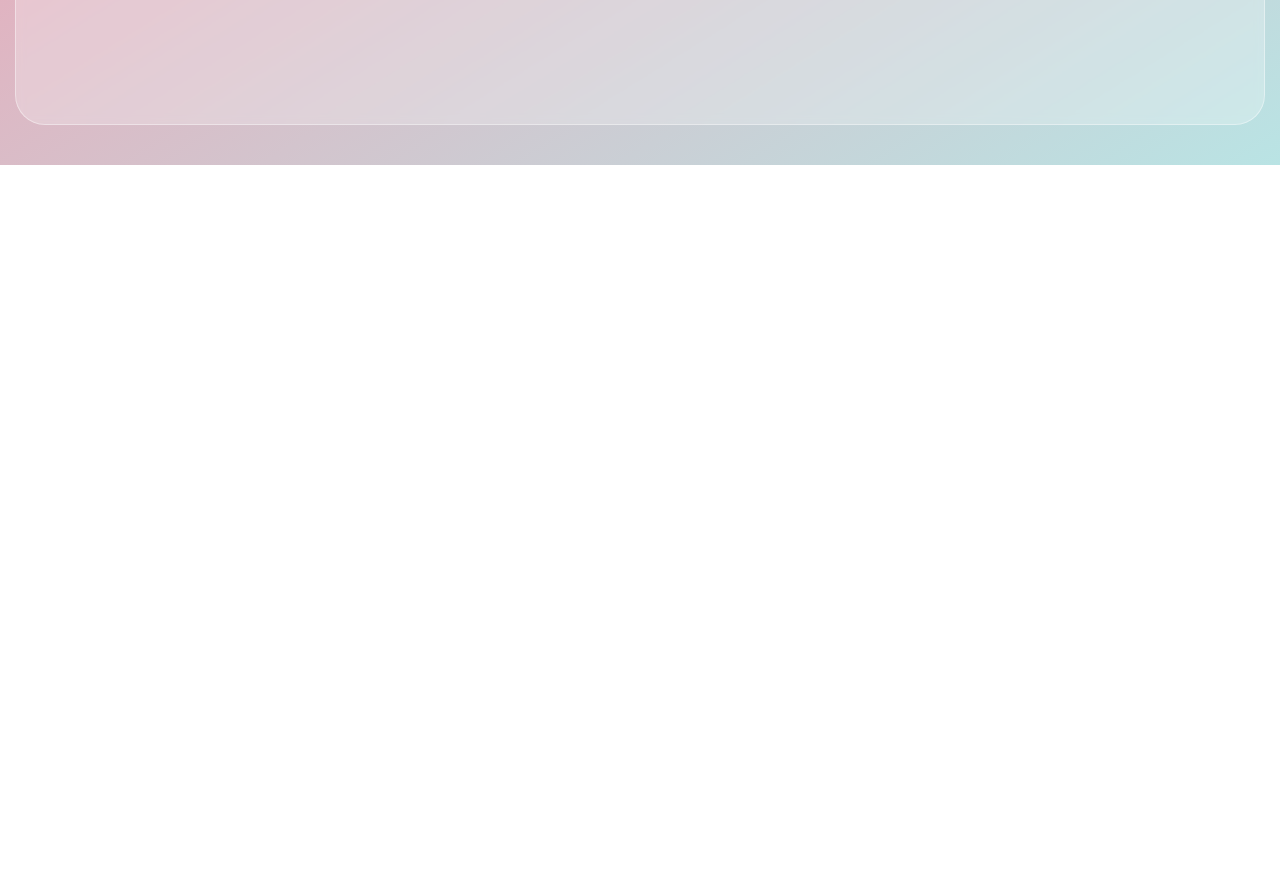
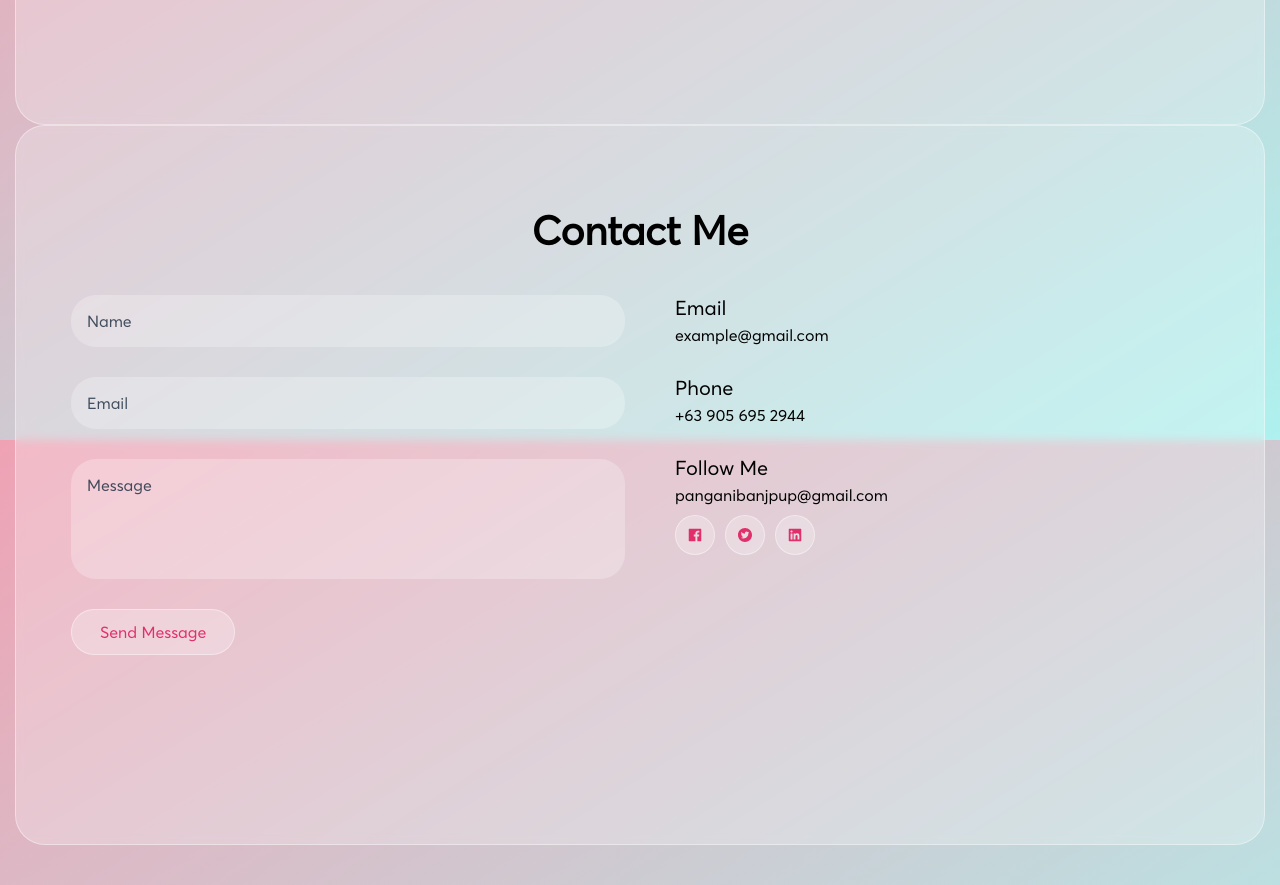
Before and after one commit to paulopanganiban/gsap-react, a Next.js app: page / in a window 1280 px wide. Shown: the part 2760-3645 px from the top of the page. Before the commit the page ends 2925 px from the top, so only its background shows below. Built offline with nearby package versions, Linux system fonts and the light colour scheme.

Commit message:
on going contact section

```diff
--- /dev/null
+++ b/src/components/Contact.tsx
@@ -0,0 +1,165 @@
+import React from "react";
+import styled from "styled-components";
+import { Button, Section } from "../styles";
+import {
+  AiFillFacebook,
+  AiFillLinkedin,
+  AiFillTwitterCircle,
+} from "react-icons/ai";
+const Contact = () => {
+  return (
+    <ContactContainer>
+      <div className="container">
+        <div className="row">
+          <div className="section-title">
+            <h2>contact me</h2>
+          </div>
+        </div>
+        <div className="row">
+          <div className="contact-form">
+            <form action="">
+              <div className="row">
+                <div className="input-group">
+                  <input
+                    type="text"
+                    name="Name"
+                    placeholder="Name"
+                    className="input-control"
+                    id=""
+                    required
+                  />
+                </div>
+                <div className="input-group">
+                  <input
+                    type="email"
+                    name="Email"
+                    placeholder="Email"
+                    className="input-control"
+                    id=""
+                    required
+                  />
+                </div>
+                <div className="input-group">
+                  <textarea
+                    name=""
+                    className="input-control"
+                    id=""
+                    placeholder="Message"
+                  ></textarea>
+                </div>
+                <div className="submit-btn">
+                  <button type="submit" className="btn">
+                    send message
+                  </button>
+                </div>
+              </div>
+            </form>
+          </div>
+          <div className="contact-info">
+            <div className="contact-info-item">
+              <h3>Email</h3>
+              <p>example@gmail.com</p>
+            </div>
+            <div className="contact-info-item">
+              <h3>Phone</h3>
+              <p>+63 905 695 2944</p>
+            </div>
+            <div className="contact-info-item">
+              <h3>Follow me</h3>
+              <p>panganibanjpup@gmail.com</p>
+              <div className="social-links">
+                <a href="#" target="_blank">
+                  <AiFillFacebook />
+                </a>
+                <a href="#" target="_blank">
+                  <AiFillTwitterCircle />
+                </a>
+                <a href="#" target="_blank">
+                  <AiFillLinkedin />
+                </a>
+              </div>
+            </div>
+          </div>
+        </div>
+      </div>
+    </ContactContainer>
+  );
+};
+
+export default Contact;
+const ContactContainer = styled(Section)`
+  padding: 80px 0;
+  .row {
+    align-items: flex-start;
+  }
+  .section-title {
+    padding: 0 15px;
+    width: 100%;
+    margin-bottom: 40px;
+    text-align: center;
+  }
+  .section-title > h2 {
+    font-size: 2.5rem;
+    text-transform: capitalize;
+  }
+  button {
+    ${Button}
+  }
+  .contact-form ,
+  .contact-info {
+    width: 50%;
+    padding: 0 15px;
+  }
+  .input-group {
+    width: 100%;
+    margin-bottom: 30px;
+  }
+  .input-control {
+    padding: 15px;
+    display: block;
+    width: 100%;
+    border-radius: 25px;
+    font-family: inherit;
+    font-weight: 400;
+    background-color: var(--white-alpha-25);
+    font-size: 16px;
+    color: var(--blue-dark);
+    border: 1px solid transparent;
+    transition: border-color: 0.3s ease-in-out;
+    &::placeholder {
+      color: var(--blue-dark);
+      opacity: 0.8;
+      font-weight: 300;
+    }
+    &:focus {
+      outline: none;
+      border-color: var(--white-alpha-40);
+    }
+  }
+  textarea {
+    height: 120px;
+    resize: none;
+    padding-top: 15px;
+  }
+  .contact-info-item {
+    margin: 0 0 30px;
+    padding: 0 0 0 20px;
+  }
+  .contact-info-item > h3 {
+    font-size:1.25rem;
+    text-transform: capitalize;
+    margin: 0 0 5px;
+  }
+  .social-links > a {
+    margin: 10px 10px 0 0;
+    display: inline-flex;
+    align-items: center;
+    justify-content: center;
+    width: 40px;
+    height: 40px;
+    background-color: var(--white-alpha-25);
+    border: 1px solid var(--white-alpha-40);
+    color: var(--main-color);
+    border-radius: 50%;
+  }
+`;
--- a/src/components/Header.tsx
+++ b/src/components/Header.tsx
@@ -26,19 +26,19 @@ const HeaderContainer = styled.header`
 const LogoSection = styled.section`
   display: flex;
   align-items: center;
-  > span {
+  span {
     display: grid;
     place-items: center;
     width: 32px;
     height: 32px;
     border-radius: 50%;
     background-color: var(--light-orchid);
-    > h3 {
+    h3 {
       margin: 0;
       color: #fff;
     }
   }
-  > p {
+  p {
     margin-left: 0.2rem;
     font-weight: bold;
   }
--- a/src/components/PortfolioItemDetails.tsx
+++ b/src/components/PortfolioItemDetails.tsx
@@ -83,6 +83,7 @@ const PortfolioItemDetails = ({
 export default PortfolioItemDetails;
 
 const PortfolioItemDetailsContainer = styled.section`
+  overflow-x: hidden;
   position: fixed;
   left: 0;
   top: 0;
@@ -98,8 +99,13 @@ const PortfolioItemDetailsContainer = styled.section`
     justify-content: center;
   }
   .pp-content {
-    background: rgb(255,255,255);
-background: radial-gradient(circle, rgba(255,255,255,0.8) 0%, rgba(255,194,225,0.8) 50%, rgba(250,250,250,0.8) 100%);
+    background: rgb(255, 255, 255);
+    background: radial-gradient(
+      circle,
+      rgba(255, 255, 255, 0.8) 0%,
+      rgba(255, 194, 225, 0.8) 50%,
+      rgba(250, 250, 250, 0.8) 100%
+    );
     padding: 30px;
     border-radius: 30px;
     max-width: 900px;
--- a/src/components/index.tsx
+++ b/src/components/index.tsx
@@ -5,3 +5,4 @@ export { default as Hero } from "./Hero";
 export { default as About } from "./About";
 export { default as Tabs } from "./Tabs";
 export { default as Portfolio } from "./Portfolio";
+export { default as Contact } from "./Contact";
--- a/src/pages/index.tsx
+++ b/src/pages/index.tsx
@@ -1,6 +1,6 @@
 import type { NextPage } from "next";
 import Head from "next/head";
-import { About, Hero, Portfolio } from "../components";
+import { About, Hero, Portfolio, Contact } from "../components";
 
 const Home: NextPage = () => {
   return (
@@ -14,6 +14,7 @@ const Home: NextPage = () => {
         <Hero />
         <About />
         <Portfolio />
+        <Contact />
       </main>
     </>
   );
```
Lines whose indentation alone changed are shown as unchanged.
